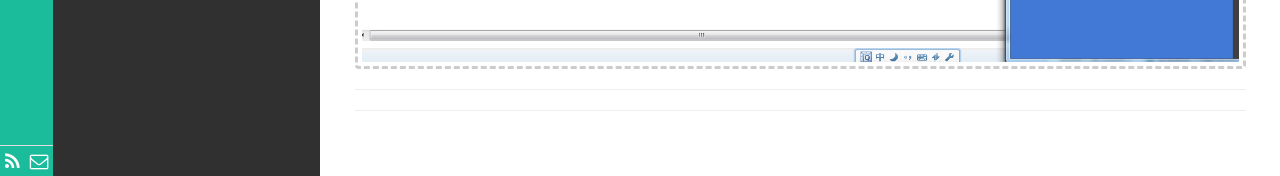
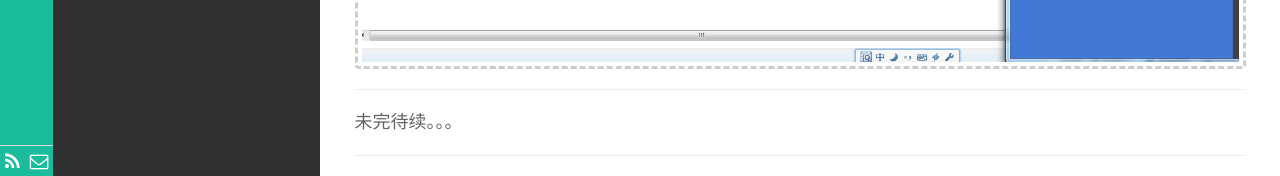
Before and after one commit to javadavid/blog, a Jekyll site: the page built from _posts/技术/2015-12-03-java-android-fragment3.md, in a window 1280 px wide. Shown: the part 4484-4660 px from the top of the page. Built offline with Jekyll 4.4.1, drawn with Linux system fonts in a browser that asks for light colours; comment, search, counter and statistics services are not loaded.

Commit message:
change file

```diff
--- a/_posts/技术/2015-12-03-java-android-fragment3.md
+++ b/_posts/技术/2015-12-03-java-android-fragment3.md
@@ -193,3 +193,4 @@ Fragment的实例化都是一样的，参考上面代码
 
 
 ----
+未完待续。。。
--- a/pages/about.html
+++ b/pages/about.html
@@ -32,7 +32,7 @@ titlename: 关于
 			<li>2014~2015年开发过 绩效管理系统，后来结合客户端预警系统（java app）扩展开发 工时等统计功能</li>
 			<li>2015.8年离职原因是离家太远，并且想换一个环境，来提升自身价值</li>
 		</ul>
-		<p class='noindent'>2015.8 ~ 至今 湖北荆鹏软件 java软件工程师</p>
+		<!-- <p class='noindent'>2015.8 ~ 至今 湖北荆鹏软件 java软件工程师</p> -->
 	</div>
 
 <p><strong>爱好：</strong>
```
